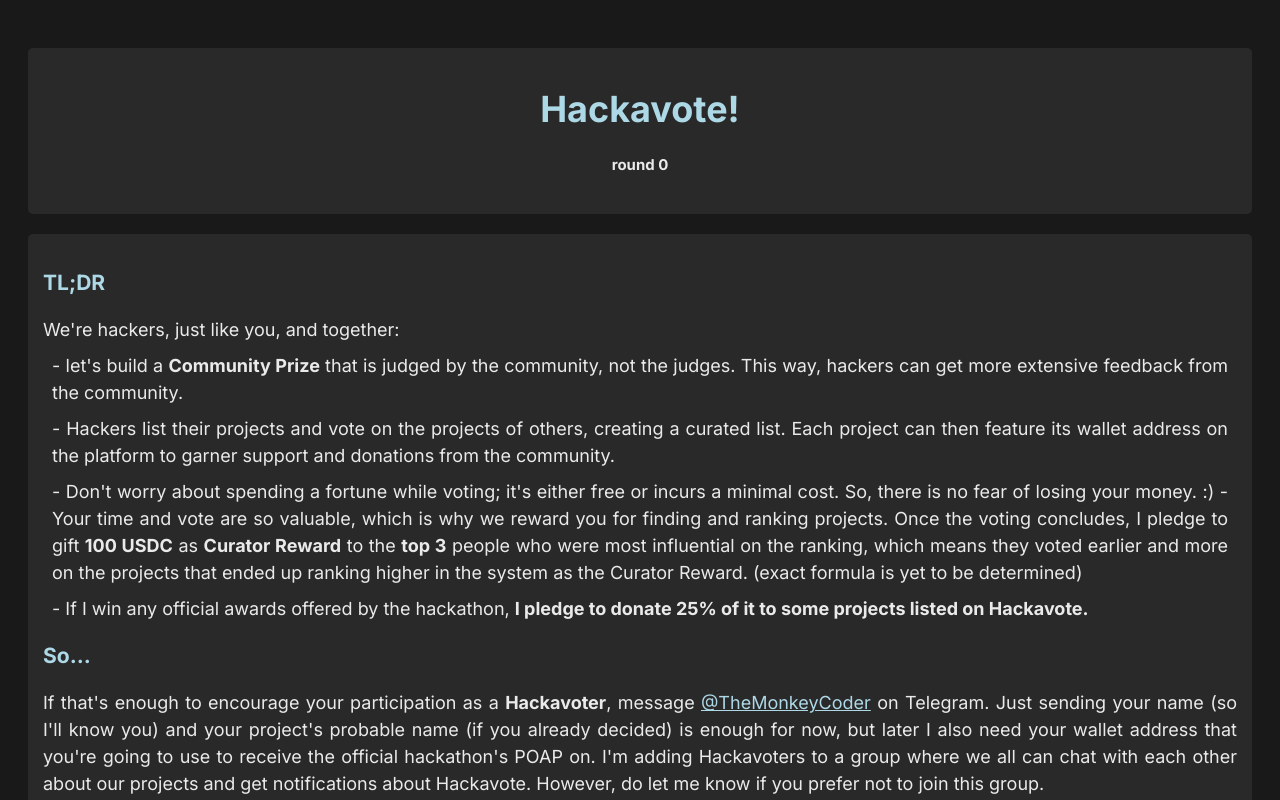
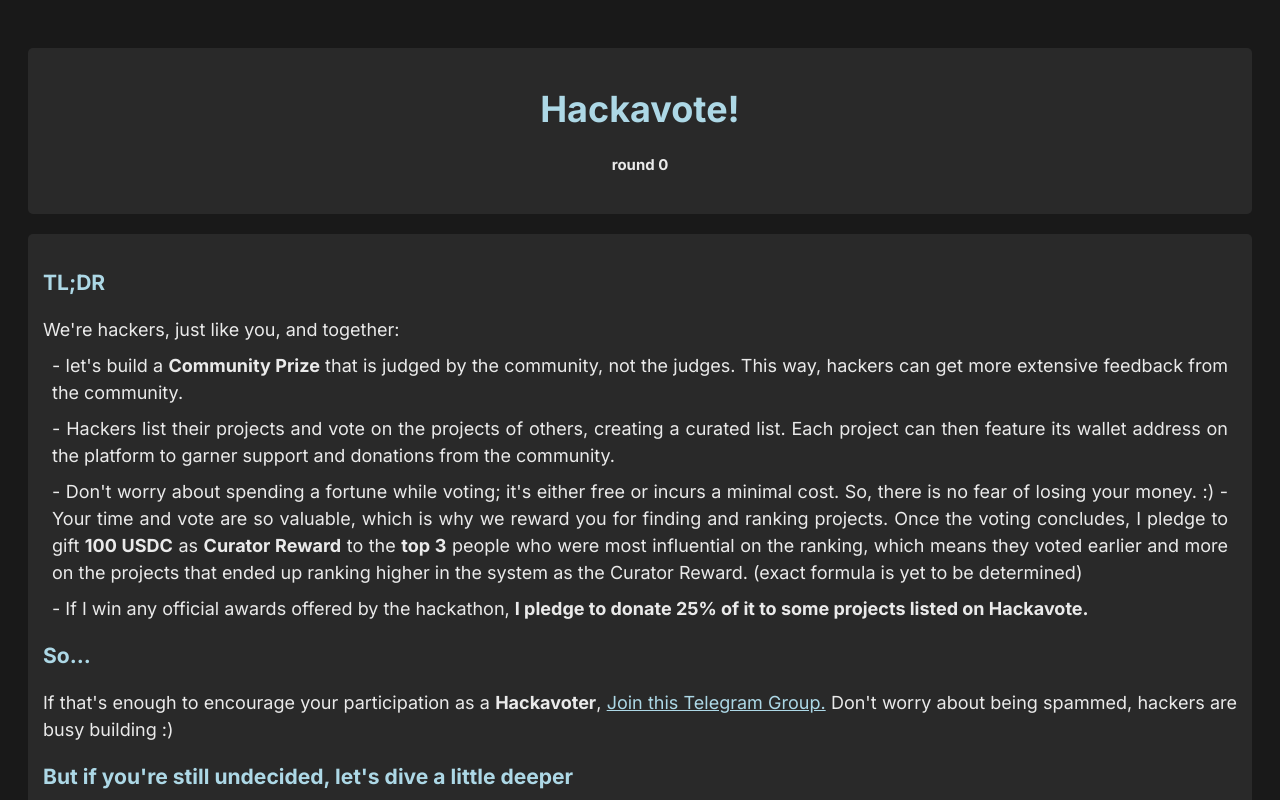
Before and after one commit to Hackavote/hackavote-landing, a Next.js app: page / in a window 1280 px wide. Shown: the top 800 px of the page. Built offline with nearby package versions, Linux system fonts and the light colour scheme.

Commit message:
feat: update text

```diff
--- a/src/app/page.tsx
+++ b/src/app/page.tsx
@@ -46,20 +46,9 @@ export default function Home() {
         </div>
         <h3 id="join">So...</h3>
         <p>If that&apos;s enough to encourage your participation as a <span
-          style={{fontWeight: 'bold'}}>Hackavoter</span>,
-          message <a href='https://t.me/TheMonkeyCoder' target="_blank">@TheMonkeyCoder</a> on
-          Telegram. Just
-          sending
-          your
-          name (so I&apos;ll know you) and your project&apos;s probable name (if you already decided) is enough for now,
-          but later
-          I also need your
-          wallet address that you&apos;re going to use to receive the official hackathon&apos;s POAP on. I&apos;m adding
-          Hackavoters to
-          a
-          group where we all can chat with each other about our projects and get notifications about Hackavote. However,
-          do
-          let me know if you prefer not to join this group.</p>
+          style={{fontWeight: 'bold'}}>Hackavoter</span>, <a href='https://t.me/hackavote' target="_blank">Join this
+          Telegram Group.</a> Don&apos;t worry about
+          being spammed, hackers are busy building :)</p>
 
         <h3>But if you&apos;re still undecided, let&apos;s dive a little deeper</h3>
         <p>Before I start, If you have any feedback or suggestion for Hackavote feel free to message me on Telegram, and
@@ -129,7 +118,8 @@ export default function Home() {
           will end on midnight.
         </p>
 
-        <p>So, if you want to join or further discuss the platform, <a href="#join">head back to the top.</a></p>
+        <p>So, if you want to join or further discuss the platform, <a href='https://t.me/hackavote' target="_blank">Join
+          this Telegram Group.</a></p>
       </div>
       <div className="section">
         <h4 style={{textAlign: 'center'}}>Happy Hacking :)</h4>
```
